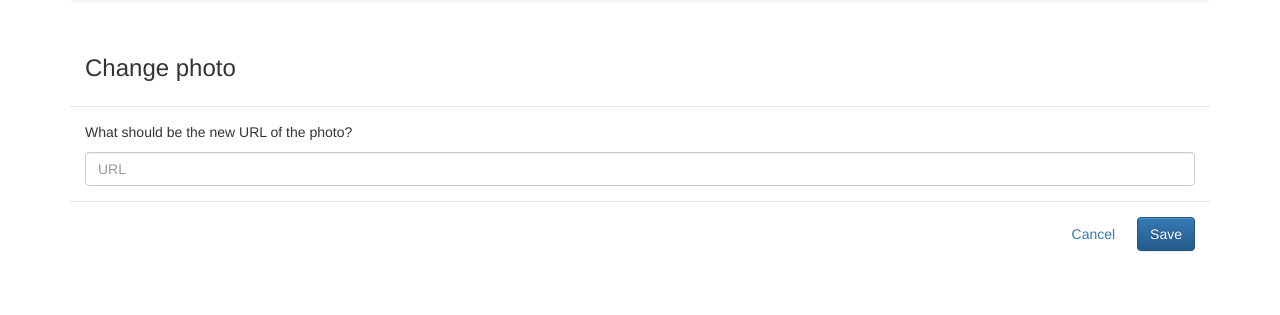
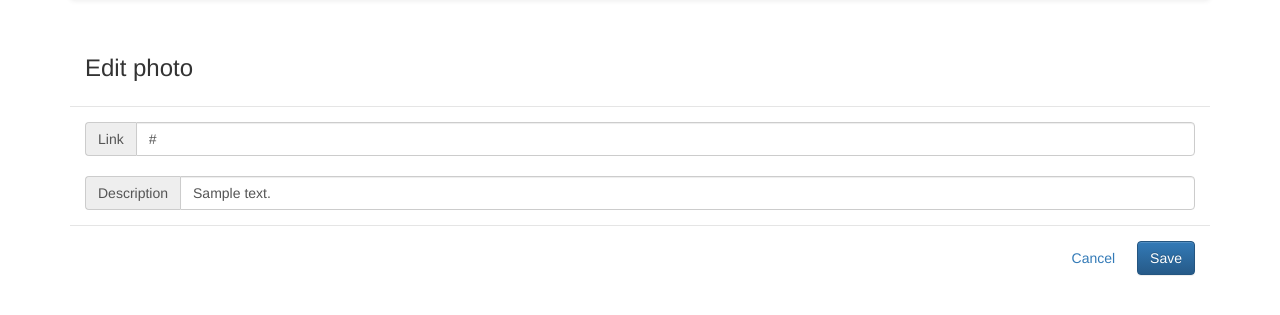
Before and after one commit to Nezz/photoalbumdev, a Django app: template project/templates/photo_modify.html in a window 1280 px wide. Shown: the part 52-367 px from the top of the page. Run offline with Django 3.2, Linux system fonts and the light colour scheme; tables that the repository leaves empty hold one stand-in row (values such as "Sample post"); the template is opened without the code that fills it: values that come from a table or form of the project are taken from there, most other values are stand-ins (such as "Sample title", 1, 10 or a date in 2020); parts of the project's set-up code (start-up, migrations or seed data) failed here and were passed over; some libraries are stand-ins or nearby versions.

Commit message:
Added X-Editor configuration to helpers.js Added AJAX setup to helpers.js (CSRF and sessionid) Added ablility to modify album name and photo descriptions on the fly Added ability to modify description in photo modify

```diff
--- a/project/static/helpers.js
+++ b/project/static/helpers.js
@@ -5,6 +5,7 @@ function submitForm(id, parameters) {
     $('#' + id).submit();
 }
 
+// Show modals using AJAX. Without JavaScript the url will be opened.
 $(document).ready(function () {
     $('[data-toggle="modal"]').click(function (e) {
         e.preventDefault();
@@ -16,11 +17,55 @@ $(document).ready(function () {
     });
 });
 
-function modifyDescription(id) {
-    bootbox.prompt("What should be the new description of the photo?", function (result) {
-        if (result !== null) {
-            $("#photodesc" + id).val(result);
-            $("#modifydesc" + id).submit();
+// Set X-Editor to inline
+$.fn.editable.defaults.mode = 'inline';
+
+// Make elements with editable class editable
+$(document).ready(function () {
+    $('.editable').editable();
+});
+
+// Set up cookies
+function getCookie(name) {
+    var cookieValue = null;
+    if (document.cookie && document.cookie != '') {
+        var cookies = document.cookie.split(';');
+        for (var i = 0; i < cookies.length; i++) {
+            var cookie = jQuery.trim(cookies[i]);
+            // Does this cookie string begin with the name we want?
+            if (cookie.substring(0, name.length + 1) == (name + '=')) {
+                cookieValue = decodeURIComponent(cookie.substring(name.length + 1));
+                break;
+            }
         }
-    });
+    }
+    return cookieValue;
 }
+function csrfSafeMethod(method) {
+    // these HTTP methods do not require CSRF protection
+    return (/^(GET|HEAD|OPTIONS|TRACE)$/.test(method));
+}
+function sameOrigin(url) {
+    // test that a given url is a same-origin URL
+    // url could be relative or scheme relative or absolute
+    var host = document.location.host; // host + port
+    var protocol = document.location.protocol;
+    var sr_origin = '//' + host;
+    var origin = protocol + sr_origin;
+    // Allow absolute or scheme relative URLs to same origin
+    return (url == origin || url.slice(0, origin.length + 1) == origin + '/') ||
+        (url == sr_origin || url.slice(0, sr_origin.length + 1) == sr_origin + '/') ||
+        // or any other URL that isn't scheme relative or absolute i.e relative.
+        !(/^(\/\/|http:|https:).*/.test(url));
+}
+$.ajaxSetup({
+    beforeSend: function (xhr, settings) {
+        if (!csrfSafeMethod(settings.type) && sameOrigin(settings.url)) {
+            // Send the token to same-origin, relative URLs only.
+            // Send the token only if the method warrants CSRF protection
+            // Using the CSRFToken value acquired earlier
+            xhr.setRequestHeader("X-CSRFToken", getCookie('csrftoken'));
+            xhr.setRequestHeader("sessionid", getCookie('sessionid'));
+        }
+    }
+});
--- a/project/templates/base.html
+++ b/project/templates/base.html
@@ -5,12 +5,13 @@
         <title>{% block title %}{% endblock %}</title>
         <link href="//netdna.bootstrapcdn.com/bootstrap/3.0.3/css/bootstrap.min.css" rel="stylesheet">
         <link href="//netdna.bootstrapcdn.com/bootstrap/3.0.3/css/bootstrap-theme.min.css" rel="stylesheet">
+        <link href="{% static 'bootstrap3-editable/css/bootstrap-editable.css' %}" rel="stylesheet"/>
         {% block styles %}{% endblock %}
     </head>
 	<body>
 		<script src="https://code.jquery.com/jquery.js"></script>
 	    <script src="//netdna.bootstrapcdn.com/bootstrap/3.0.3/js/bootstrap.min.js"></script>
-	    <script src="{% static 'bootbox/bootbox.min.js' %}"></script> <!-- TODO: Remove bootbox, modifyDescription -->
+	    <script src="{% static 'bootstrap3-editable/js/bootstrap-editable.min.js' %}"></script>
 	    <script src="{% static 'holder/holder.js' %}"></script>
         <script src="{% static 'helpers.js' %}"></script>
         {% block scripts %} {% endblock %}
--- a/project/templates/photo_modify.html
+++ b/project/templates/photo_modify.html
@@ -1,20 +1,28 @@
 {% extends request.is_ajax|yesno:"base_ajax.html,base.html" %}
 {% block content %}
 <div class="modal-header">
-    <h3>Change photo</h3>
+    <h3>Edit photo</h3>
 </div>
 
 <div class="modal-body">
-    <p>What should be the new URL of the photo?</p>
-    <input type="text" class="form-control" placeholder="URL" id="photoinput">
+    <div class="input-group">
+        <span class="input-group-addon">Link</span>
+        <input type="text" class="form-control" value="{{photo.link}}" id="photolinkinput">
+    </div>
+    <br/>
+    <div class="input-group">
+        <span class="input-group-addon">Description</span>
+        <input type="text" class="form-control" value="{{photo.description}}" id="photodescinput">
+    </div>
 </div>
 
 <div class="modal-footer">
     <a href="{% if request.is_ajax %}#{% else %}{% url 'albumitem' album_id=album.guid %}{% endif %}" class="btn" data-dismiss="modal">Cancel</a>
-    <a href="#" class="btn btn-primary" data-dismiss="modal" onclick="submitForm('modifylink{{photo.pk}}', { '#photolink' : $('#photoinput').val() })">Save</a>
+    <a href="#" class="btn btn-primary" data-dismiss="modal" onclick="submitForm('modifylink{{photo.pk}}', { '#photolink' : $('#photolinkinput').val(), '#photodesc' : $('#photodescinput').val() })">Save</a>
 </div>
 
 <form role="form" action="{% url 'slideitemphotomodify' album_id=album.guid slide_id=slide_id photo_id=photo.pk %}" method="post" id="modifylink{{photo.pk}}">{% csrf_token %}
     <input type="hidden" name="link" id="photolink"/>
+    <input type="hidden" name="description" id="photodesc"/>
 </form>
 {% endblock %}
```
Also changed, not shown: project/templates/album.html (+20 -13 lines).
